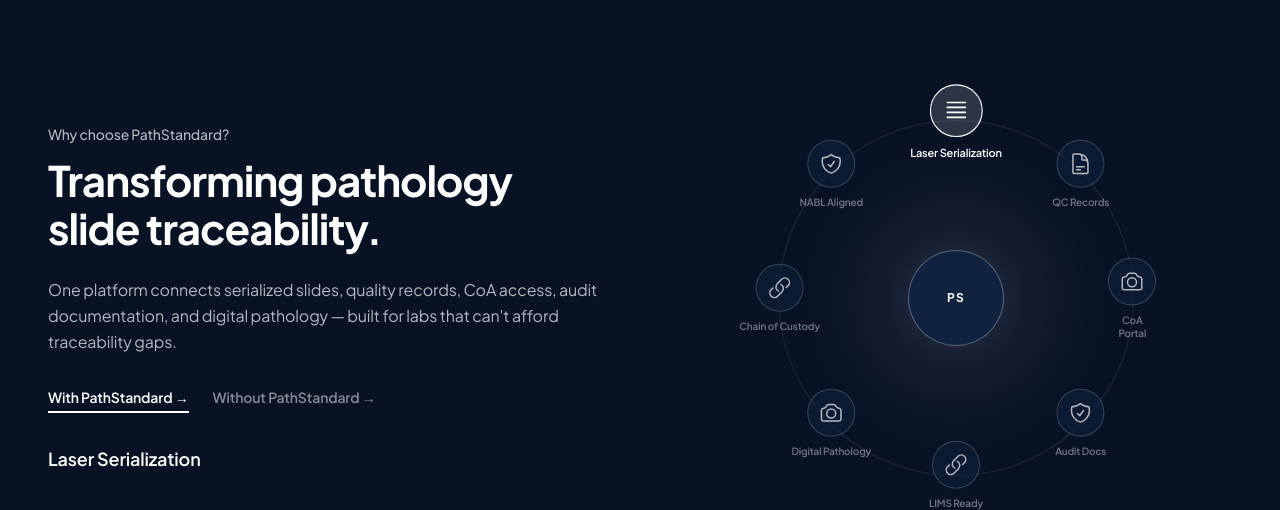
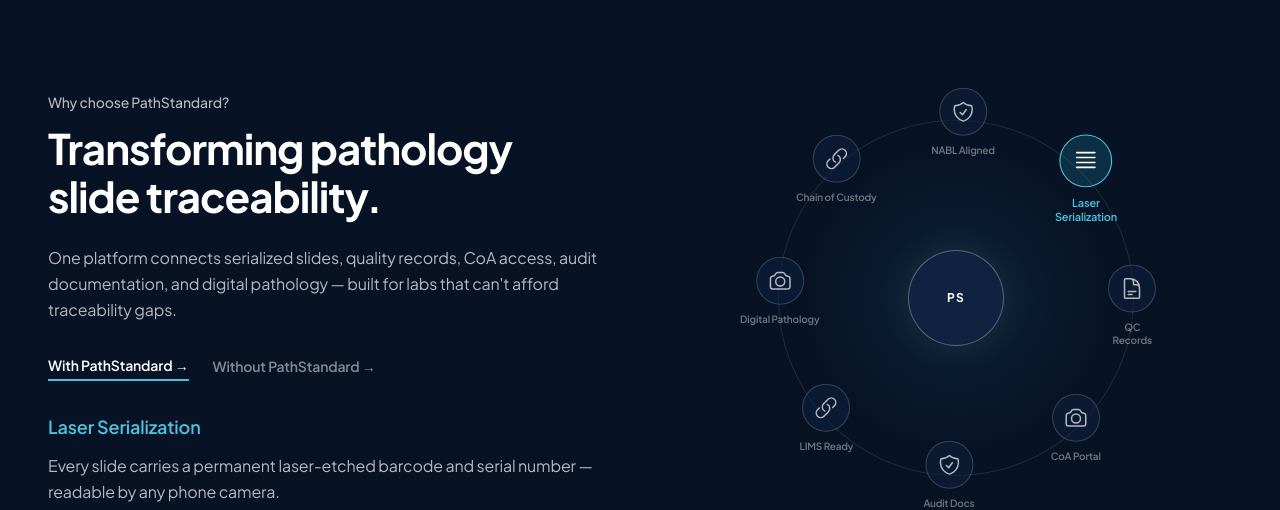
Before and after one commit to arunkumarbhardwaj1999/pathstandard_laboratories, a Next.js app: page /how-it-works in a window 1280 px wide. Shown: the part 2290-2800 px from the top of the page. Built offline with nearby package versions, Linux system fonts and the light colour scheme; no server answers.

Commit message:
design changes

```diff
--- a/app/globals.css
+++ b/app/globals.css
@@ -140,12 +140,20 @@
   background: radial-gradient(circle, rgba(255, 255, 255, 0.06) 0%, transparent 65%);
 }
 
-.ecosystem-ring {
-  animation: ecosystem-spin 60s linear infinite;
+.ecosystem-orbit {
+  animation: ecosystem-spin 48s linear infinite;
+}
+
+.ecosystem-orbit--paused {
+  animation-play-state: paused;
 }
 
 .ecosystem-ring-glow {
-  background: radial-gradient(circle, rgba(255, 255, 255, 0.08) 0%, transparent 70%);
+  background: radial-gradient(circle, rgba(31, 166, 201, 0.12) 0%, transparent 70%);
+}
+
+.ecosystem-ring-glow--muted {
+  background: radial-gradient(circle, rgba(220, 38, 38, 0.1) 0%, transparent 70%);
 }
 
 @keyframes ecosystem-spin {
@@ -318,6 +326,10 @@
   -webkit-box-shadow: 0 0 0px 1000px #0f2340 inset;
   transition: background-color 9999s ease-in-out 0s;
 }
+select.form-input-dark {
+  color-scheme: dark;
+}
 .form-input-dark option {
-  color: #0f2340;
+  background-color: #1b3a5e;
+  color: #ffffff;
 }
--- a/components/sections/BetterPathology.tsx
+++ b/components/sections/BetterPathology.tsx
@@ -15,6 +15,7 @@
     <section className="section-padding bg-ps-navy-deep">
       <Container>
         <SectionHeading
+          align="center"
           label="Better Pathology"
           title="Designed for the pathology workflow."
           description="PathStandard isn't just traceability — it is a better slide for the people who depend on it every day."
--- a/components/sections/Comparison.tsx
+++ b/components/sections/Comparison.tsx
@@ -22,6 +22,7 @@
     <section className="section-padding bg-ps-navy-deep text-white">
       <Container>
         <SectionHeading
+          align="center"
           dark
           label="The Difference"
           title="Standard slide vs PathStandard"
--- a/components/sections/ComplianceMatrix.tsx
+++ b/components/sections/ComplianceMatrix.tsx
@@ -8,6 +8,7 @@
     <section id="standards" className="section-padding bg-ps-navy-deep">
       <Container>
         <SectionHeading
+          align="center"
           label="Standards & Clauses"
           title="Built for NABL audits. Designed around ISO 15189:2022."
           description="Each PathStandard capability maps directly to a specific standard or clause your assessors check — so compliance documentation is satisfied by design, not by manual preparation."
--- a/components/sections/PageHeader.tsx
+++ b/components/sections/PageHeader.tsx
@@ -13,10 +13,10 @@
     <section className="relative overflow-hidden border-b border-white/10 bg-ps-navy-deep text-white">
       <div className="absolute -right-24 -top-24 h-[360px] w-[360px] rounded-full bg-ps-teal/15 blur-[110px]" aria-hidden />
       <Container>
-        <div className="relative max-w-3xl py-16 md:py-20">
+        <div className="relative mx-auto max-w-3xl py-16 text-center md:py-20">
           <p className="text-eyebrow !text-ps-teal-light">{eyebrow}</p>
           <h1 className="text-section-title mt-3 text-white">{title}</h1>
-          <p className="mt-5 text-lg leading-relaxed text-white/70">{description}</p>
+          <p className="mx-auto mt-5 max-w-2xl text-lg leading-relaxed text-white/70">{description}</p>
         </div>
       </Container>
     </section>
--- a/components/sections/PlatformEcosystem.tsx
+++ b/components/sections/PlatformEcosystem.tsx
@@ -1,15 +1,64 @@
 "use client";
 
-import { useState } from "react";
+import { useEffect, useRef, useState } from "react";
 import Container from "@/components/ui/Container";
 import FeatureIcon from "@/components/ui/FeatureIcon";
-import { ecosystemNodes } from "@/lib/content";
+import { ecosystemNodes, ecosystemWithoutNodes } from "@/lib/content";
 
-const NODE_COUNT = ecosystemNodes.length;
+type EcosystemMode = "with" | "without";
+
+const ROTATION_MS = 48_000;
+const ORBIT_RADIUS = 42;
 
 export default function PlatformEcosystem() {
+  const [mode, setMode] = useState<EcosystemMode>("with");
   const [activeId, setActiveId] = useState(ecosystemNodes[0].id);
-  const active = ecosystemNodes.find((n) => n.id === activeId) ?? ecosystemNodes[0];
+  const [paused, setPaused] = useState(false);
+  const [rotation, setRotation] = useState(0);
+
+  const startTimeRef = useRef(Date.now());
+  const pausedOffsetRef = useRef(0);
+  const pauseStartRef = useRef<number | null>(null);
+
+  const nodes = mode === "with" ? ecosystemNodes : ecosystemWithoutNodes;
+  const active = nodes.find((n) => n.id === activeId) ?? nodes[0];
+  const nodeCount = nodes.length;
+
+  function switchMode(next: EcosystemMode) {
+    setMode(next);
+    setActiveId(next === "with" ? ecosystemNodes[0].id : ecosystemWithoutNodes[0].id);
+  }
+
+  useEffect(() => {
+    if (paused) {
+      pauseStartRef.current = Date.now();
+      return;
+    }
+
+    if (pauseStartRef.current !== null) {
+      pausedOffsetRef.current += Date.now() - pauseStartRef.current;
+      pauseStartRef.current = null;
+    }
+
+    let frame = 0;
+    const tick = () => {
+      const elapsed = Date.now() - startTimeRef.current - pausedOffsetRef.current;
+      setRotation((elapsed / ROTATION_MS) * 360);
+      frame = requestAnimationFrame(tick);
+    };
+
+    frame = requestAnimationFrame(tick);
+    return () => cancelAnimationFrame(frame);
+  }, [paused]);
+
+  function nodePosition(index: number) {
+    const baseAngle = (index / nodeCount) * 360 - 90;
+    const angleRad = ((baseAngle + rotation) * Math.PI) / 180;
+    return {
+      left: `${50 + ORBIT_RADIUS * Math.cos(angleRad)}%`,
+      top: `${50 + ORBIT_RADIUS * Math.sin(angleRad)}%`,
+    };
+  }
 
   return (
     <section className="section-padding bg-ps-navy-deep text-white overflow-hidden">
@@ -25,33 +74,84 @@
               documentation, and digital pathology — built for labs that can&apos;t afford
               traceability gaps.
             </p>
+
             <div className="mt-8 flex flex-wrap gap-6 text-sm font-semibold">
               <button
                 type="button"
-                className="border-b-2 border-white pb-1 text-white"
+                onClick={() => switchMode("with")}
+                className={`pb-1 transition-colors ${
+                  mode === "with"
+                    ? "border-b-2 border-ps-teal-light text-white"
+                    : "text-white/50 hover:text-white/80"
+                }`}
+                aria-pressed={mode === "with"}
               >
                 With PathStandard →
               </button>
-              <a href="#problem" className="text-white/50 transition-colors hover:text-white/80">
+              <button
+                type="button"
+                onClick={() => switchMode("without")}
+                className={`pb-1 transition-colors ${
+                  mode === "without"
+                    ? "border-b-2 border-red-400 text-white"
+                    : "text-white/50 hover:text-white/80"
+                }`}
+                aria-pressed={mode === "without"}
+              >
                 Without PathStandard →
-              </a>
+              </button>
             </div>
-            <p className="mt-8 text-lg font-semibold text-white">{active.label}</p>
+
+            <div key={`${mode}-${active.id}`} className="mt-8 animate-fade-up">
+              <p
+                className={`text-lg font-semibold ${
+                  mode === "with" ? "text-ps-teal-light" : "text-red-300"
+                }`}
+              >
+                {active.label}
+              </p>
+              <p className="mt-3 text-sm leading-relaxed text-white/70 md:text-base">
+                {active.description}
+              </p>
+            </div>
           </div>
 
-          <div className="relative mx-auto aspect-square w-full max-w-[420px]">
-            <div className="ecosystem-ring absolute inset-8 rounded-full border border-white/10" aria-hidden />
-            <div className="ecosystem-ring-glow absolute inset-12 rounded-full" aria-hidden />
-
-            <div className="absolute left-1/2 top-1/2 z-10 flex h-24 w-24 -translate-x-1/2 -translate-y-1/2 items-center justify-center rounded-full bg-ps-navy border border-white/30 shadow-[0_0_40px_rgba(255,255,255,0.08)]">
-              <span className="text-xs font-bold tracking-widest text-white">PS</span>
+          <div
+            className="relative mx-auto aspect-square w-full max-w-[420px]"
+            onMouseEnter={() => setPaused(true)}
+            onMouseLeave={() => setPaused(false)}
+          >
+            <div
+              className={`absolute left-1/2 top-1/2 z-10 flex h-24 w-24 -translate-x-1/2 -translate-y-1/2 items-center justify-center rounded-full border shadow-[0_0_40px_rgba(255,255,255,0.08)] transition-colors duration-500 ${
+                mode === "with"
+                  ? "border-white/30 bg-ps-navy"
+                  : "border-red-400/30 bg-ps-navy"
+              }`}
+            >
+              <span
+                className={`text-xs font-bold tracking-widest transition-colors duration-500 ${
+                  mode === "with" ? "text-white" : "text-red-300"
+                }`}
+              >
+                {mode === "with" ? "PS" : "?"}
+              </span>
             </div>
 
-            {ecosystemNodes.map((node, i) => {
-              const angle = (i / NODE_COUNT) * 360 - 90;
-              const radius = 42;
-              const x = 50 + radius * Math.cos((angle * Math.PI) / 180);
-              const y = 50 + radius * Math.sin((angle * Math.PI) / 180);
+            <div
+              className="pointer-events-none absolute inset-0"
+              style={{ transform: `rotate(${rotation}deg)` }}
+              aria-hidden
+            >
+              <div className="ecosystem-ring absolute inset-8 rounded-full border border-white/10" />
+              <div
+                className={`absolute inset-12 rounded-full transition-colors duration-500 ${
+                  mode === "with" ? "ecosystem-ring-glow" : "ecosystem-ring-glow ecosystem-ring-glow--muted"
+                }`}
+              />
+            </div>
+
+            {nodes.map((node, i) => {
+              const pos = nodePosition(i);
               const isActive = node.id === activeId;
 
               return (
@@ -59,8 +159,12 @@
                   key={node.id}
                   type="button"
                   onClick={() => setActiveId(node.id)}
-                  className="absolute z-20 -translate-x-1/2 -translate-y-1/2 transition-transform duration-300 hover:scale-110"
-                  style={{ left: `${x}%`, top: `${y}%` }}
+                  className="absolute z-20 will-change-[left,top]"
+                  style={{
+                    left: pos.left,
+                    top: pos.top,
+                    transform: "translate(-50%, -50%)",
+                  }}
                   aria-label={node.label}
                   aria-pressed={isActive}
                 >
@@ -70,17 +174,25 @@
                     }`}
                   >
                     <div
-                      className={`flex h-12 w-12 items-center justify-center rounded-full border transition-colors ${
+                      className={`flex h-12 w-12 items-center justify-center rounded-full border transition-colors duration-300 ${
                         isActive
-                          ? "border-white bg-white/15 text-white"
-                          : "border-white/25 bg-ps-navy/80 text-white/80"
+                          ? mode === "with"
+                            ? "border-ps-teal-light bg-ps-teal/20 text-white"
+                            : "border-red-400 bg-red-500/15 text-red-200"
+                          : mode === "with"
+                            ? "border-white/25 bg-ps-navy/80 text-white/80"
+                            : "border-white/15 bg-ps-navy/60 text-white/50"
                       }`}
                     >
                       <FeatureIcon name={node.icon} variant="dark" />
                     </div>
                     <span
                       className={`hidden max-w-[88px] text-center text-[10px] font-semibold leading-tight sm:block ${
-                        isActive ? "text-white" : "text-white/60"
+                        isActive
+                          ? mode === "with"
+                            ? "text-ps-teal-light"
+                            : "text-red-300"
+                          : "text-white/60"
                       }`}
                     >
                       {node.label}
--- a/components/sections/ROI.tsx
+++ b/components/sections/ROI.tsx
@@ -7,6 +7,7 @@
     <section id="roi" className="section-padding bg-ps-navy-deep">
       <Container>
         <SectionHeading
+          align="center"
           label="ROI & Value Proof"
           title="Tracking should save money, not add work."
           description="Labs don't buy compliance tools just for paperwork — they buy them to cut rework, save time, and lower risk. PathStandard directly reduces three measurable costs."
--- a/lib/content.ts
+++ b/lib/content.ts
@@ -38,14 +38,105 @@
 ];
 
 export const ecosystemNodes = [
-  { id: "serialize", label: "Laser Serialization", icon: "barcode" },
-  { id: "qc", label: "QC Records", icon: "document" },
-  { id: "coa", label: "CoA Portal", icon: "scan" },
-  { id: "audit", label: "Audit Docs", icon: "shield" },
-  { id: "lims", label: "LIMS Ready", icon: "chain" },
-  { id: "digital", label: "Digital Pathology", icon: "scan" },
-  { id: "tracking", label: "Chain of Custody", icon: "chain" },
-  { id: "nabl", label: "NABL Aligned", icon: "shield" },
+  {
+    id: "serialize",
+    label: "Laser Serialization",
+    icon: "barcode",
+    description: "Every slide carries a permanent laser-etched barcode and serial number — readable by any phone camera.",
+  },
+  {
+    id: "qc",
+    label: "QC Records",
+    icon: "document",
+    description: "Lot-level glass batch, coating, and surface quality data written to the cloud at manufacture.",
+  },
+  {
+    id: "coa",
+    label: "CoA Portal",
+    icon: "scan",
+    description: "Scan any slide and download a full Certificate of Analysis in under 10 seconds — no app required.",
+  },
+  {
+    id: "audit",
+    label: "Audit Docs",
+    icon: "shield",
+    description: "ISO 15189:2022-aligned documentation your assessors can verify on the spot.",
+  },
+  {
+    id: "lims",
+    label: "LIMS Ready",
+    icon: "chain",
+    description: "Slide identity designed to connect with laboratory information systems on your roadmap.",
+  },
+  {
+    id: "digital",
+    label: "Digital Pathology",
+    icon: "scan",
+    description: "Attach certified substrate provenance to every whole-slide image in your archive.",
+  },
+  {
+    id: "tracking",
+    label: "Chain of Custody",
+    icon: "chain",
+    description: "Full traceability from factory to lab receipt, use, and permanent archive.",
+  },
+  {
+    id: "nabl",
+    label: "NABL Aligned",
+    icon: "shield",
+    description: "Consumable traceability built around NABL 112A and ISO 15189:2022 Clause 6.6 needs.",
+  },
+];
+
+export const ecosystemWithoutNodes = [
+  {
+    id: "no-id",
+    label: "No Slide Identity",
+    icon: "barcode",
+    description: "Anonymous glass with no serial number — impossible to trace back to manufacturer or lot.",
+  },
+  {
+    id: "no-qc",
+    label: "No QC Data",
+    icon: "document",
+    description: "No manufacturer quality record on file when your assessor asks for consumable documentation.",
+  },
+  {
+    id: "no-coa",
+    label: "Missing CoA",
+    icon: "scan",
+    description: "Paper certificates lost, incomplete, or never provided — hours spent calling suppliers.",
+  },
+  {
+    id: "audit-gap",
+    label: "Audit Gaps",
+    icon: "shield",
+    description: "Quality teams scramble to assemble paperwork that was never designed to be tracked.",
+  },
+  {
+    id: "no-lims",
+    label: "No Integration",
+    icon: "chain",
+    description: "Slide data lives outside your lab systems — manual entry and duplicate records.",
+  },
+  {
+    id: "anon-wsi",
+    label: "Anonymous WSI",
+    icon: "scan",
+    description: "Digital pathology images with no link to substrate quality or production lot.",
+  },
+  {
+    id: "broken-chain",
+    label: "Broken Traceability",
+    icon: "chain",
+    description: "No chain of custody from supplier to archive — gaps appear the moment audit day arrives.",
+  },
+  {
+    id: "nabl-risk",
+    label: "Compliance Risk",
+    icon: "shield",
+    description: "ISO 15189 Clause 6.6 gaps that assessors flag as non-conformities during accreditation.",
+  },
 ];
 
 export const realResults = [
```
Also changed, not shown: components/sections/FutureVision.tsx (+16 -10 lines), components/ui/SectionHeading.tsx (+5 -2 lines), 1 other file (tests, documents, lock files or other folders).
